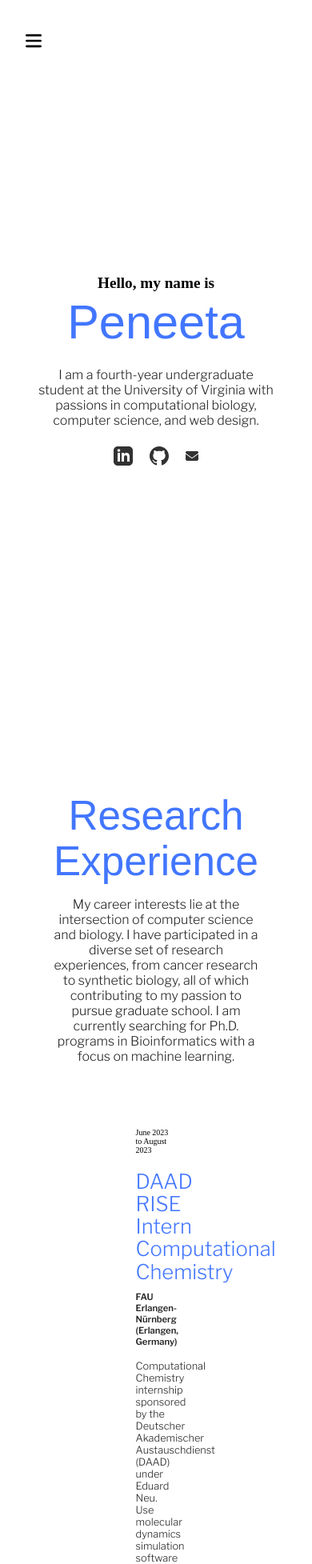
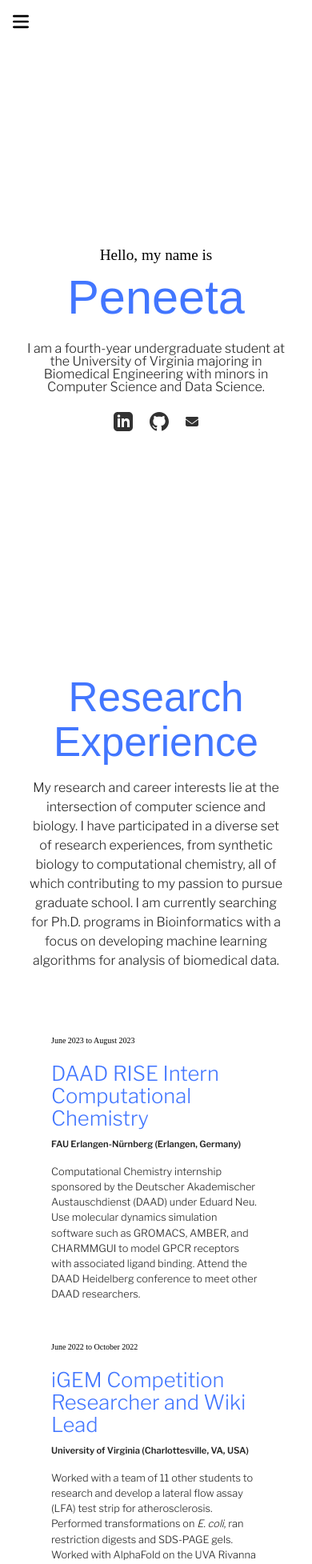
Before and after one commit to peneeta/portfolio, a React (Vite) app: page / in a window 390 px wide. Shown: the top 1955 px of the page at 80% size. Built offline with nearby package versions, Linux system fonts and the light colour scheme; a web font is replaced by a local one.

Commit message:
change timeline width on small screens

```diff
--- a/src/App.jsx
+++ b/src/App.jsx
@@ -13,7 +13,7 @@ function App() {
   return (
     <div className="App">
       <Navbar/>
-      <div id="home" className="hero">
+      <div id="home" className="hero mx-8">
         <div className="container">
           {/* <div className="portrait-wrapper">
                 <img src={peneetaPortrait} alt="peneeta portrait" />
@@ -23,8 +23,8 @@ function App() {
               <h2>Hello, my name is</h2>
               <h1>Peneeta</h1>
             </div>
-            <div className="subtitle">
-              <p>I am a fourth-year undergraduate student at the University of Virginia with passions in computational biology, computer science, and web design.</p>
+            <div className="subtitle text-xs">
+              <p>I am a fourth-year undergraduate student at the University of Virginia majoring in Biomedical Engineering with minors in Computer Science and Data Science.</p>
             </div>
             <div className="icons-wrapper">
               <a href="https://www.linkedin.com/in/peneeta/" target="_blank">
@@ -49,17 +49,17 @@ function App() {
         </div>
       </div>
 
-      <div id="research" className="section">
+      <div id="research" className="mx-8">
         <div className="container">
           <div className="section-text">
             <h1>Research Experience</h1>
-            <p>My career interests lie at the intersection of computer science and biology. I have participated in a diverse set of research experiences, from cancer research to synthetic biology, all of which contributing to my passion to pursue graduate school. I am currently searching for Ph.D. programs in Bioinformatics with a focus on machine learning.</p>
+            <p>My research and career interests lie at the intersection of computer science and biology. I have participated in a diverse set of research experiences, from synthetic biology to computational chemistry, all of which contributing to my passion to pursue graduate school. I am currently searching for Ph.D. programs in Bioinformatics with a focus on developing machine learning algorithms for analysis of biomedical data.</p>
           </div>
         </div>
         <Timeline/>
       </div>
 
-      <div id="projects" className="section">
+      <div id="projects" className="mx-8">
         <div className="container">
           <div className="section-text">
             <h1>Projects</h1>
@@ -69,7 +69,7 @@ function App() {
         </div>
       </div>
 
-      <div id="contact" className="section">
+      <div id="contact" className="mx-8">
         <div className="container">
           <div className="section-text">
             <h1 className="big">Get in Touch</h1>
--- a/src/components/NavbarStyle.css
+++ b/src/components/NavbarStyle.css
@@ -26,6 +26,23 @@ nav{
     font-family: 'Libre Franklin', sans-serif;
     color: black;
 }
+
+.nav-links li a:after {
+    background: none repeat scroll 0 0 transparent;
+    bottom: 0;
+    display: block;
+    height: 2px;
+    left: 50%;
+    position: absolute;
+    background: black;
+    transition: width 0.3s ease 0s, left 0.3s ease 0s;
+    width: 0;
+  }
+
+  a:hover:after {
+    width: 100%;
+    left: 0;
+  }
 
 .mobile-toggle {
     display: none;
@@ -98,8 +115,8 @@ nav{
         width: 1.4rem;
         aspect-ratio: 1;
         z-index: 999;
-        top: 2.5rem;
-        left: 2rem;
+        top: 1rem;
+        left: 1rem;
     }
 
     .nav-links[data-visible='true'] {
--- a/src/components/Timeline.jsx
+++ b/src/components/Timeline.jsx
@@ -2,7 +2,7 @@ import './TimelineStyle.css'
 
 function Timeline () {
     return(
-        <div className="timeline">
+        <div className="timeline mx-8">
             <div className="entry left-container">
                 <div className="heading">
                     <div className="date">
--- a/src/components/TimelineStyle.css
+++ b/src/components/TimelineStyle.css
@@ -8,16 +8,13 @@
     flex-direction: column;
     justify-content: center;
     align-items: center;
+    max-width: 30rem;
 }
 
 .timeline .entry{
-    padding: 30px 40px;
     position: relative;
-    width: 50%;
-}
+    margin-bottom: 3rem;
 
-.entry.left-container {
-    left: 0;
 }
 
 
@@ -49,31 +46,3 @@
 .timeline .text p{
     font-size: 0.8rem;
 }
-
-/* .timeline::after{
-    content: '';
-    position: absolute;
-    width: 2px;
-    height: 100%;
-    background: #4276ff;
-    top: 0;
-    left: 50%;
-    margin-left: -4px;
-    z-index: -1;
-} */
-
-@media screen and (max-width: 600px){
-    .timeline{
-        margin: 50px auto;
-    }
-
-    .timeline::after{
-        left: 31px;
-    }
-
-    .entry{
-        width: 100%;
-        padding-left: 80px;
-        padding-right: 25px;
-    }
-}
--- a/src/index.css
+++ b/src/index.css
@@ -1,5 +1,8 @@
 /* FONT IMPORTS */
 @import url('https://fonts.googleapis.com/css2?family=Libre+Franklin:wght@300&family=Trirong:wght@200&display=swap');
+@tailwind base;
+@tailwind components;
+@tailwind utilities;
 
 * {
   margin: 0;
@@ -33,21 +36,15 @@ p{
   color: #242424;
 }
 
-.section {
-  margin: 4rem;
-}
-
 /* HERO SECTION */
 
 .hero{
-  height: 110vh;
+  height: 100vh;
   display: flex;
   justify-items: end;
   align-items: center;
   justify-content: center;
   flex-direction: row;
-  margin-inline: 3rem;
-
 }
 
 .icons-wrapper {
```
